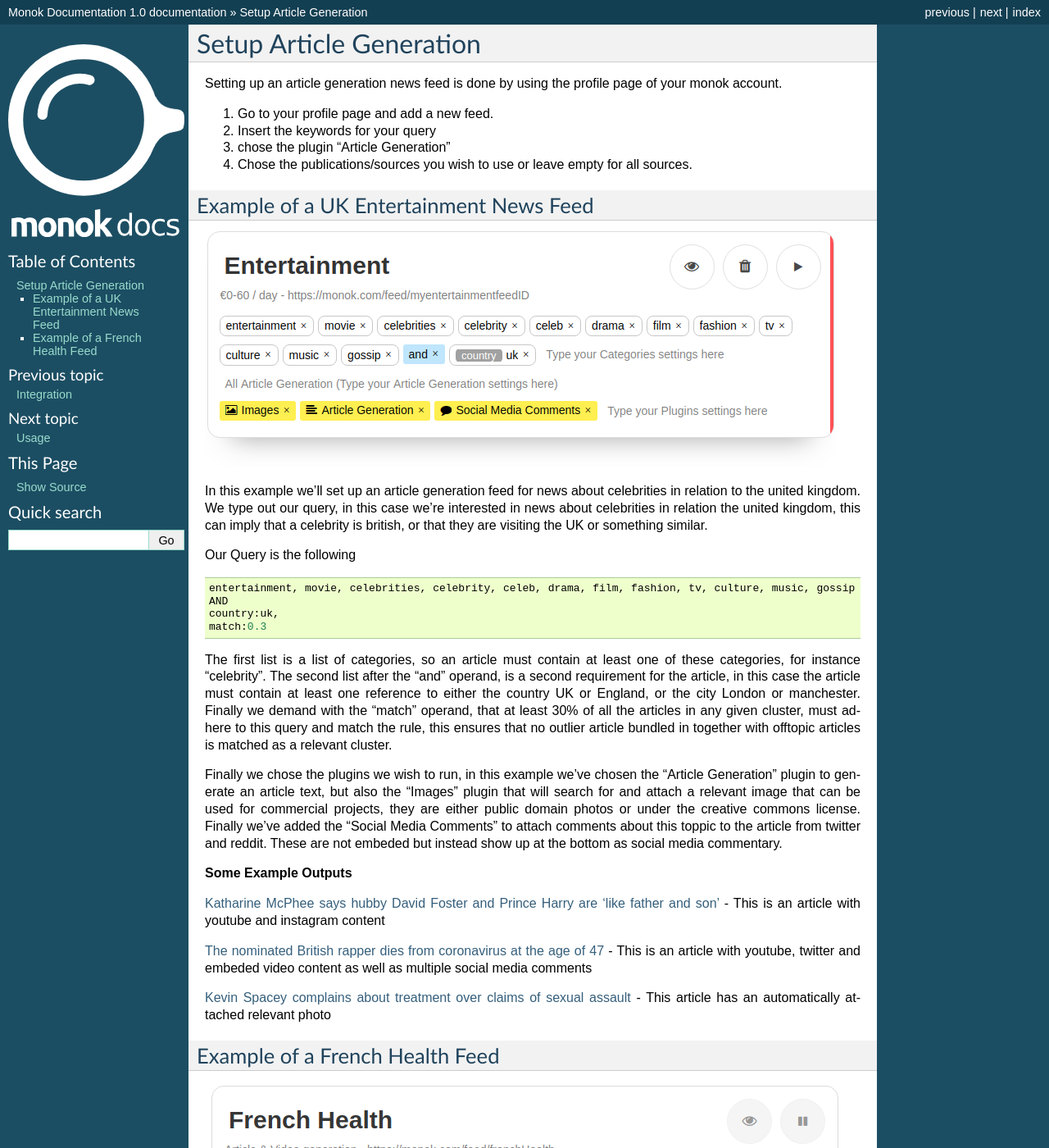
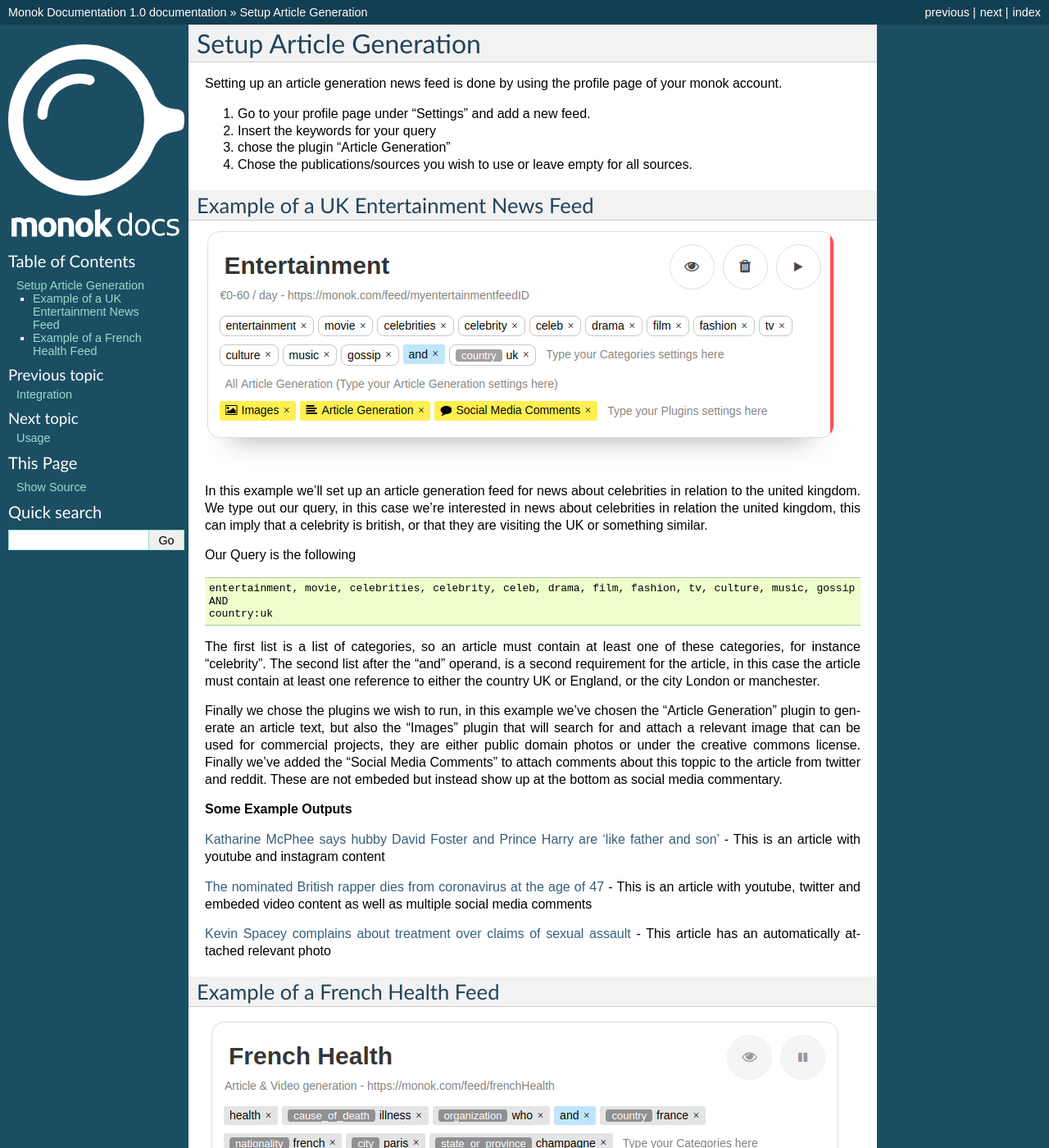
Before and after one commit to monoklabs/monok-docs, a Sphinx documentation site: the page built from docs/setupnewfeed.rst, in a window 1280 px wide and 1400 px high. Shown: the whole window at 82% size. Built offline with Sphinx 7.4.7, drawn with Linux system fonts in a browser that asks for light colours.

Commit message:
Update setupnewfeed.rst

```diff
--- a/docs/setupnewfeed.rst
+++ b/docs/setupnewfeed.rst
@@ -3,7 +3,7 @@
 
 Setting up an article generation news feed is done by using the profile page of your monok account.
 
-1. Go to your profile page and add a new feed.
+1. Go to your profile page under "Settings" and add a new feed.
 2. Insert the keywords for your query
 3. chose the plugin "Article Generation"
 4. Chose the publications/sources you wish to use or leave empty for all sources.
@@ -20,13 +20,11 @@
 
     entertainment, movie, celebrities, celebrity, celeb, drama, film, fashion, tv, culture, music, gossip
     AND
-    country:uk,
-    match:0.3
+    country:uk
 
 
 The first list is a list of categories, so an article must contain at least one of these categories, for instance "celebrity".
 The second list after the "and" operand, is a second requirement for the article, in this case the article must contain at least one reference to either the country UK or England, or the city London or manchester.
-Finally we demand with the "match" operand, that at least 30% of all the articles in any given cluster, must adhere to this query and match the rule, this ensures that no outlier article bundled in together with offtopic articles is matched as a relevant cluster.
 
 Finally we chose the plugins we wish to run, in this example we've chosen the "Article Generation" plugin to generate an article text, but also the "Images" plugin that will search for and attach a relevant image that can be used for commercial projects, they are either public domain photos or under the creative commons license. Finally we've added the "Social Media Comments" to attach comments about this toppic to the article from twitter and reddit. These are not embeded but instead show up at the bottom as social media commentary.
 
```
